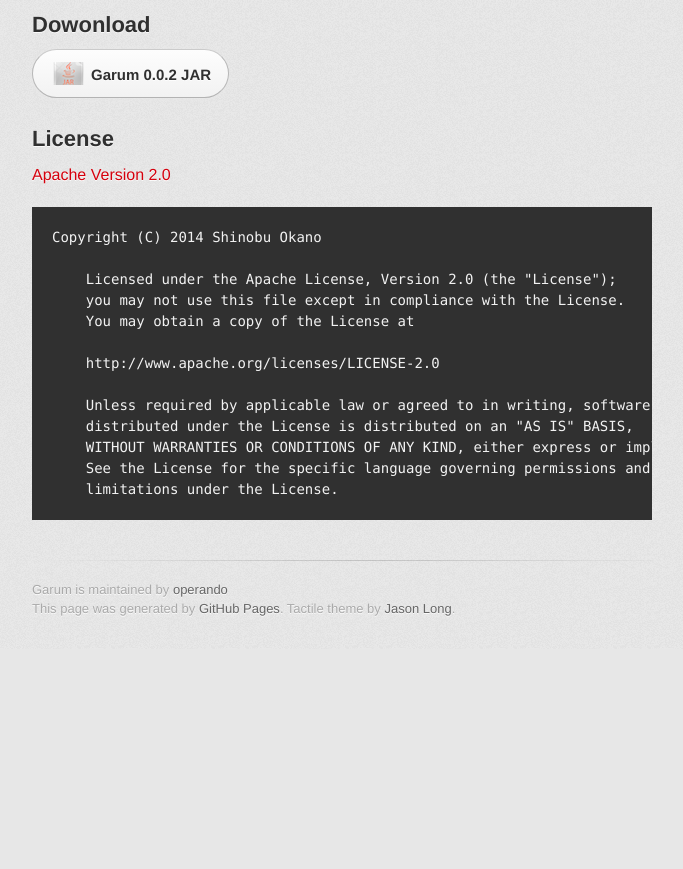
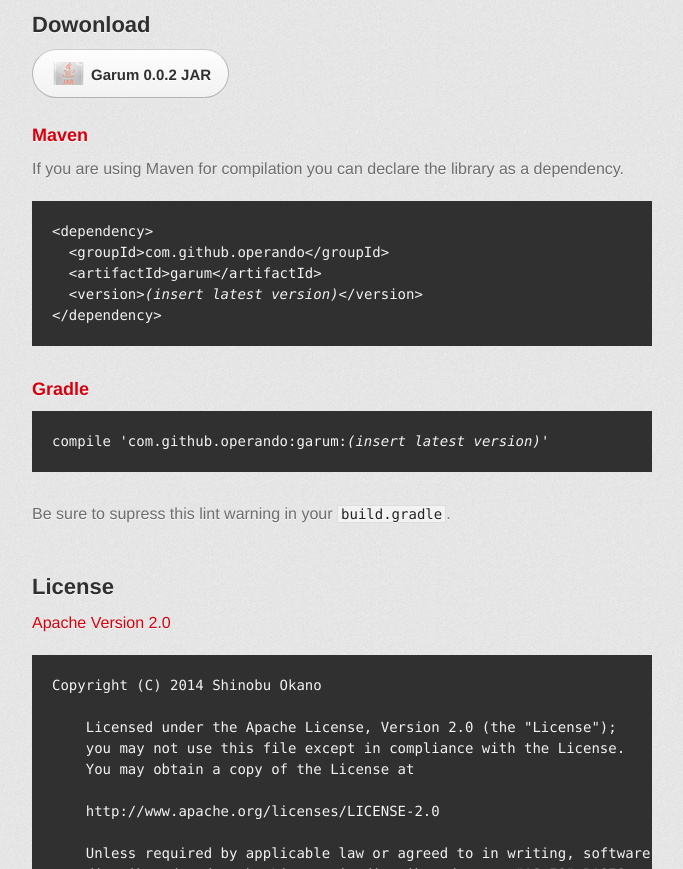
Before and after one commit to operando/Garum, a plain HTML site: page index.html in a window 1280 px wide. Shown: the part 1660-2529 px from the top of the page, without its empty margins (298-981 px from the left). Before the commit the page ends 2309 px from the top, so only its background shows below. Drawn offline with Linux system fonts and the light colour scheme; a web font is replaced by a local one.

Commit message:
Update index.html

```diff
--- a/index.html
+++ b/index.html
@@ -1,5 +1,6 @@
 <!DOCTYPE html>
 <html>
+
 <head>
     <meta charset='utf-8'>
     <meta http-equiv="X-UA-Compatible" content="chrome=1">
@@ -24,10 +25,8 @@
             </header>
 
             <section id="downloads" class="clearfix">
-            <a href="https://github.com/operando/Garum/zipball/master" id="download-zip"
-               class="button"><span>Download .zip</span></a>
-            <a href="https://github.com/operando/Garum/tarball/master" id="download-tar-gz"
-               class="button"><span>Download .tar.gz</span></a>
+                <a href="https://github.com/operando/Garum/zipball/master" id="download-zip" class="button"><span>Download .zip</span></a>
+                <a href="https://github.com/operando/Garum/tarball/master" id="download-tar-gz" class="button"><span>Download .tar.gz</span></a>
                 <a href="https://github.com/operando/Garum" id="view-on-github" class="button"><span>View on GitHub</span></a>
             </section>
 
@@ -40,7 +39,8 @@
 
                 <p>Annotation style SharedPreferences.</p>
 
-            <p><img src="images/image_garum.jpg" alt="Garum"></p>
+                <p><img src="images/image_garum.jpg" alt="Garum">
+                </p>
 
                 <h1>
                 <a id="how-to-use" class="anchor" href="#how-to-use" aria-hidden="true"><span
@@ -95,8 +95,22 @@
                         class="octicon octicon-link"></span></a>Dowonload</h2>
 
                 <section id="download_jar_section" class="clearfix">
-                <a id="download_jar" href="latest_jar/garum-0.0.2.jar" class="button"><span>Garum 0.0.2 JAR</span></a>
+                    <a id="download_jar" href="https://search.maven.org/remote_content?g=com.github.operando&a=garum&v=LATEST" class="button"><span>Garum 0.0.2 JAR</span></a>
                 </section>
+
+                <br>
+
+                <h3>Maven</h3>
+                <p>If you are using Maven for compilation you can declare the library as a dependency.</p>
+                <pre class="prettyprint">&lt;dependency>
+  &lt;groupId>com.github.operando&lt;/groupId>
+  &lt;artifactId>garum&lt;/artifactId>
+  &lt;version><span class="version"><em>(insert latest version)</em></span>&lt;/version>
+&lt;/dependency></pre>
+
+                <h3>Gradle</h3>
+                <pre class="prettyprint">compile 'com.github.operando:garum:<span class="version"><em>(insert latest version)</em></span>'</pre>
+                <p>Be sure to supress this lint warning in your <code>build.gradle</code>.</p>
 
                 <br>
 
@@ -104,7 +118,8 @@
                 <a id="license" class="anchor" href="#license" aria-hidden="true"><span
                         class="octicon octicon-link"></span></a>License</h2>
 
-            <p><a href="http://www.apache.org/licenses/LICENSE-2.0.html">Apache Version 2.0</a></p>
+                <p><a href="http://www.apache.org/licenses/LICENSE-2.0.html">Apache Version 2.0</a>
+                </p>
 
                 <pre><code>Copyright (C) 2014 Shinobu Okano
 
@@ -123,41 +138,23 @@
             </section>
 
             <footer>
-            Garum is maintained by <a href="https://github.com/operando">operando</a><br>
-            This page was generated by <a href="http://pages.github.com">GitHub Pages</a>. Tactile
-            theme by <a href="https://twitter.com/jasonlong">Jason Long</a>.
+                Garum is maintained by <a href="https://github.com/operando">operando</a>
+                <br> This page was generated by <a href="http://pages.github.com">GitHub Pages</a>. Tactile theme by <a href="https://twitter.com/jasonlong">Jason Long</a>.
             </footer>
 
             <script type="text/javascript">
             var gaJsHost = (("https:" == document.location.protocol) ? "https://ssl." : "http://www.");
             document.write(unescape("%3Cscript src='" + gaJsHost + "google-analytics.com/ga.js' type='text/javascript'%3E%3C/script%3E"));
-
-
-
-
-
-
-
-
-
             </script>
             <script type="text/javascript">
             try {
                 var pageTracker = _gat._getTracker("UA-57409728-1");
                 pageTracker._trackPageview();
-            } catch(err) {}
-
-
-
-
-
-
-
-
-
+            } catch (err) {}
             </script>
 
         </div>
     </div>
 </body>
+
 </html>
```
Lines whose indentation alone changed are shown as unchanged.
